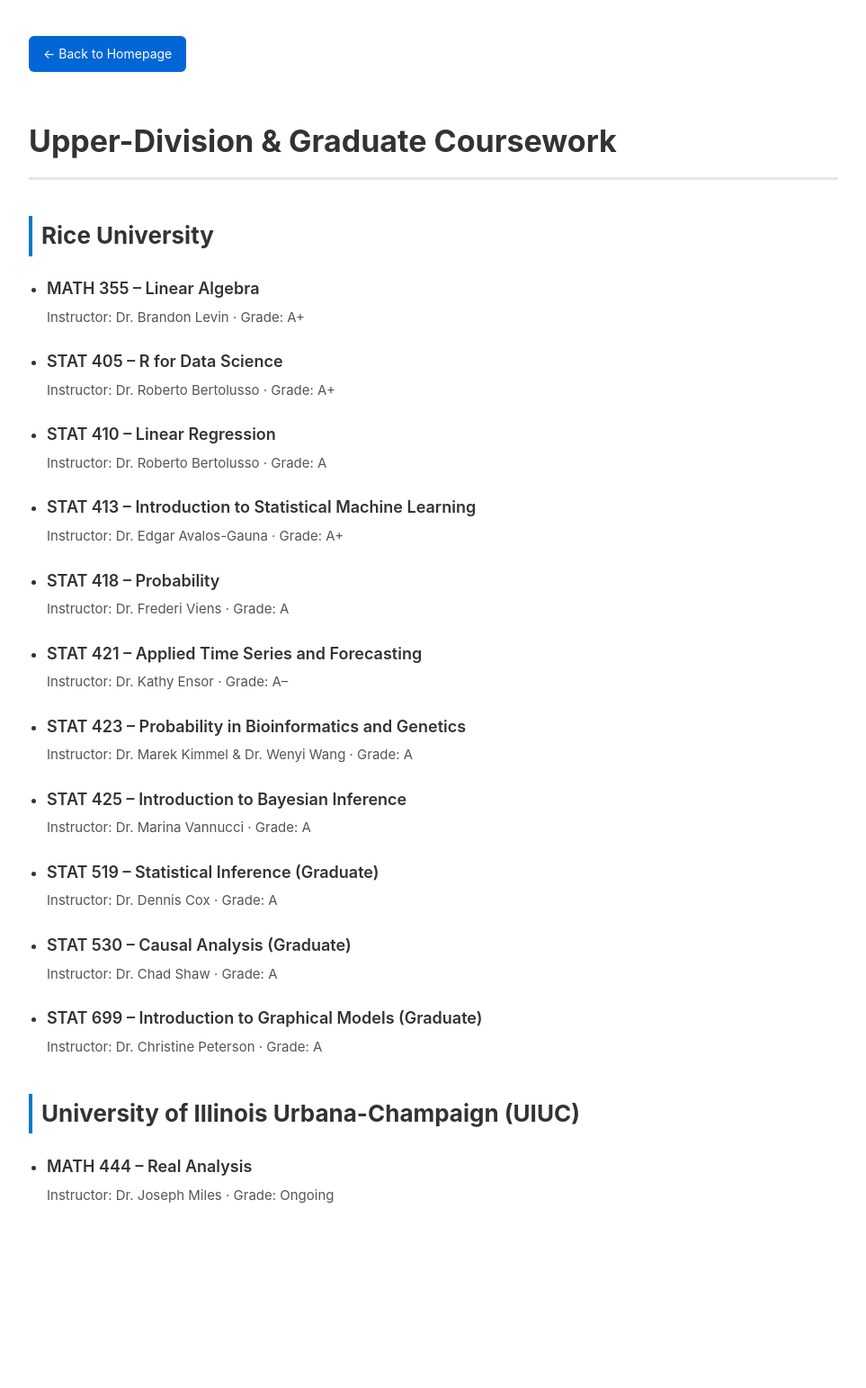
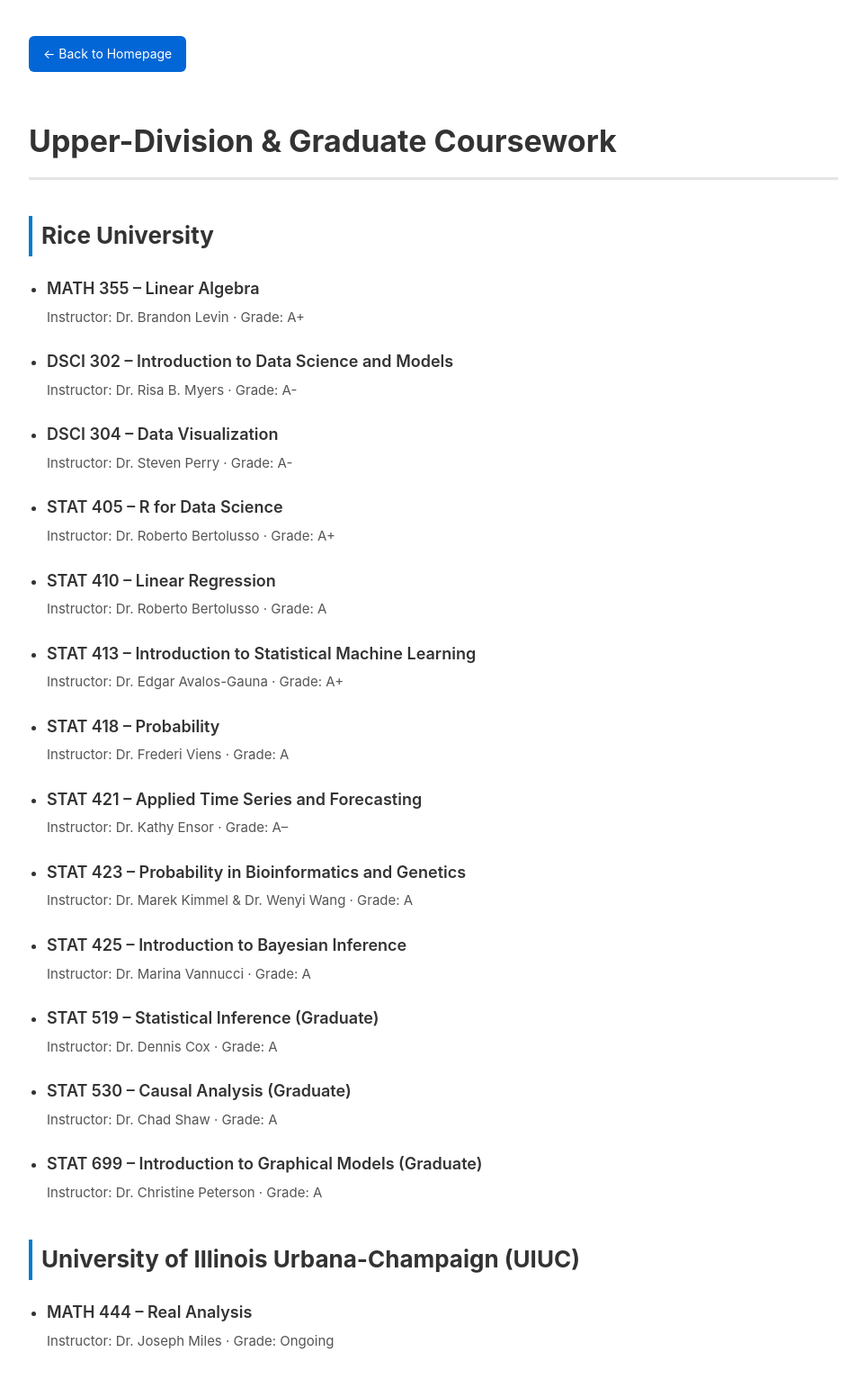
Before and after one commit to victorianian610/victorianian610.github.io, a Jekyll site: the page coursework.html, which Jekyll copies as it is, in a window 1280 px wide. Shown: the whole page at 90% size, without its empty margins (158-1121 px from the left). Built offline with Jekyll 4.4.1, drawn with Linux system fonts in a browser that asks for light colours; before the commit the page ends 1381 px from its top, so only the background shows below that.

Commit message:
Add new courses to coursework.html

```diff
--- a/coursework.html
+++ b/coursework.html
@@ -86,6 +86,16 @@
   </li>
 
   <li>
+    <div class="course-title">DSCI 302 – Introduction to Data Science and Models</div>
+    <div class="course-meta">Instructor: Dr. Risa B. Myers · Grade: A-</div>
+  </li>
+
+  <li>
+    <div class="course-title">DSCI 304 – Data Visualization</div>
+    <div class="course-meta">Instructor: Dr. Steven Perry · Grade: A-</div>
+  </li>
+
+  <li>
     <div class="course-title">STAT 405 – R for Data Science</div>
     <div class="course-meta">Instructor: Dr. Roberto Bertolusso · Grade: A+</div>
   </li>
```
